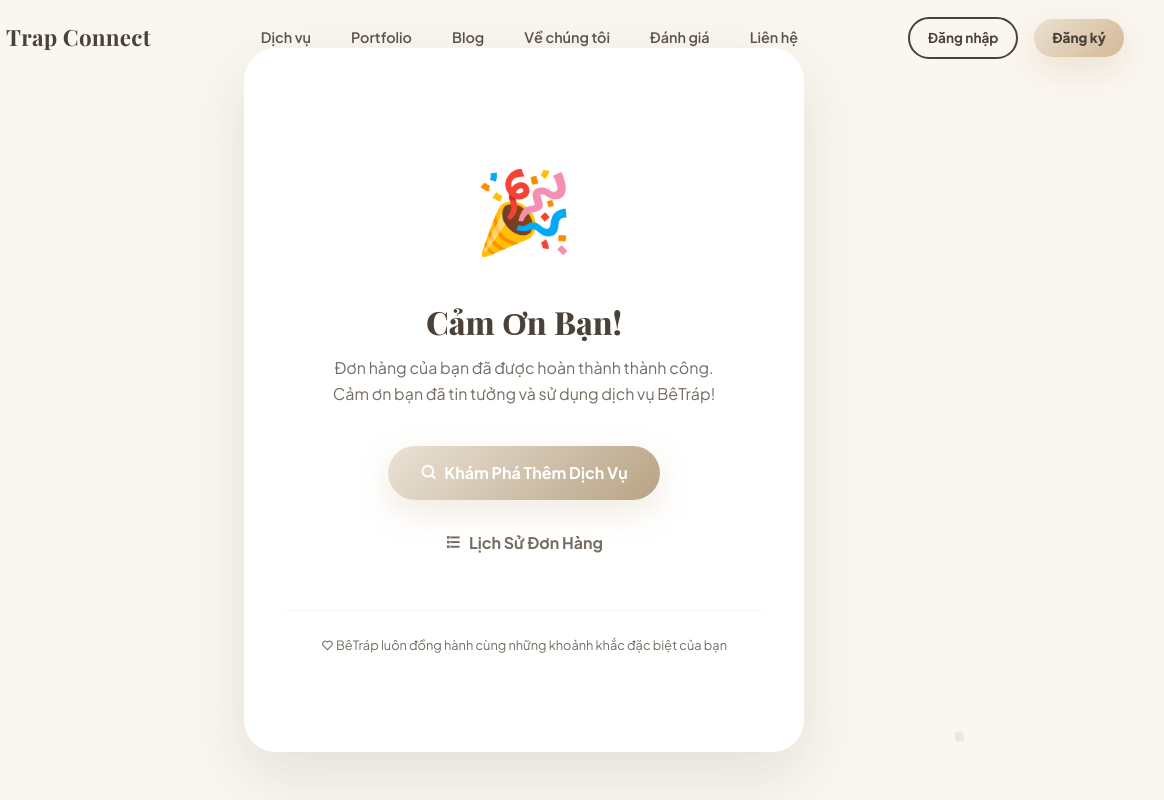
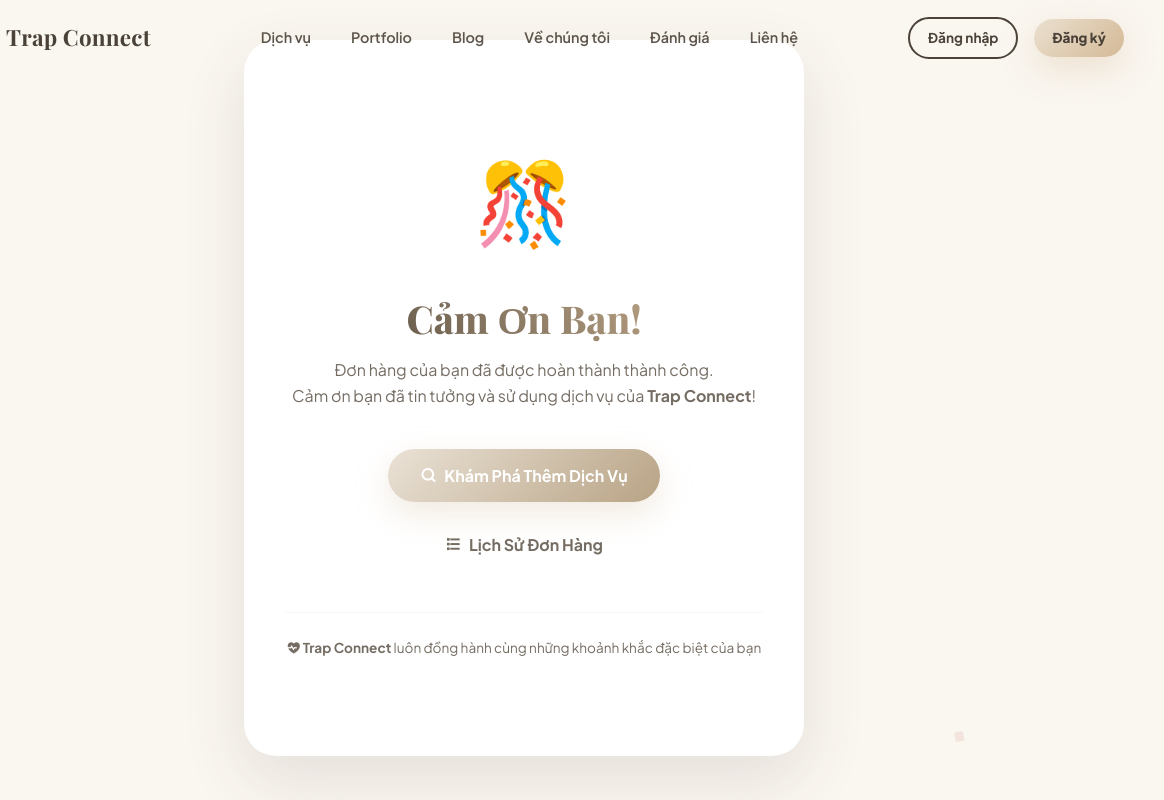
Before and after one commit to Khlnih/Betrap_web, a website: page pages/thankyou.html in a window 1280 px wide. Shown: the full height of the page, 116-1280 px from the left. Drawn offline with nearby package versions, Linux system fonts and the light colour scheme; a web font is replaced by a local one.

Commit message:
feat: enhance thank you page animations and branding

```diff
--- a/pages/thankyou.html
+++ b/pages/thankyou.html
@@ -11,7 +11,7 @@
   <style>
     body { background: var(--cream); }
     .ty-wrapper {
-      min-height: 100vh;
+      min-height: calc(100vh - var(--nav-h));
       display: flex;
       align-items: center;
       justify-content: center;
@@ -33,19 +33,40 @@
       position: absolute;
       top: 0; left: 0; right: 0;
       height: 6px;
-      background: linear-gradient(90deg, var(--gold), var(--rose));
+      background: linear-gradient(90deg, var(--gold), #f9d423, #ff4e50, var(--rose));
+      background-size: 200% 200%;
+      animation: gradientShift 3s ease infinite;
+    }
+    @keyframes gradientShift {
+      0% { background-position: 0% 50%; }
+      50% { background-position: 100% 50%; }
+      100% { background-position: 0% 50%; }
+    }
+    .ty-card:hover {
+      transform: translateY(-5px);
+      box-shadow: 0 30px 60px rgba(0,0,0,0.12);
+      transition: transform 0.4s ease, box-shadow 0.4s ease;
     }
     .ty-icon {
       font-size: 5rem;
       margin-bottom: var(--sp-lg);
-      animation: bounceIn .6s ease;
+      animation: popBounce 0.8s cubic-bezier(0.175, 0.885, 0.32, 1.275) forwards;
+      display: inline-block;
+    }
+    @keyframes popBounce {
+      0%   { transform: scale(0) rotate(-15deg); opacity: 0; }
+      50%  { transform: scale(1.2) rotate(10deg); opacity: 1; }
+      100% { transform: scale(1) rotate(0deg); opacity: 1; }
     }
     .ty-title {
       font-family: var(--font-h);
-      font-size: 2rem;
+      font-size: 2.4rem;
       font-weight: 800;
       color: var(--text-dark);
       margin-bottom: var(--sp-sm);
+      background: linear-gradient(45deg, var(--text-dark), var(--gold));
+      -webkit-background-clip: text;
+      -webkit-text-fill-color: transparent;
     }
     .ty-sub {
       color: var(--text-muted);
@@ -100,6 +121,11 @@
       0%   { transform: translateY(-20px) rotate(0deg); opacity: 1; }
       100% { transform: translateY(110vh) rotate(720deg); opacity: 0; }
     }
+    @keyframes pulse {
+      0% { transform: scale(1); }
+      50% { transform: scale(1.15); }
+      100% { transform: scale(1); }
+    }
   </style>
   <link rel="icon" type="image/png" href="../assets/favicon.png">
 </head>
@@ -111,11 +137,11 @@
 
   <div class="ty-wrapper">
     <div class="ty-card animate-fadeInUp" style="position:relative;z-index:1">
-      <div class="ty-icon">🎉</div>
+      <div class="ty-icon">🎊</div>
       <div class="ty-title">Cảm Ơn Bạn!</div>
       <p class="ty-sub" id="ty-message">
         Đơn hàng của bạn đã được hoàn thành thành công.<br>
-        Cảm ơn bạn đã tin tưởng và sử dụng dịch vụ BêTráp!
+        Cảm ơn bạn đã tin tưởng và sử dụng dịch vụ của <strong>Trap Connect</strong>!
       </p>
 
       <div id="review-summary" style="display:none">
@@ -135,9 +161,9 @@
         </a>
       </div>
 
-      <div style="margin-top:var(--sp-xl);padding-top:var(--sp-lg);border-top:1px solid rgba(220,165,174,.1);font-size:.8rem;color:var(--text-muted)">
-        <i class="ri-heart-line" style="color:var(--rose)"></i>
-        BêTráp luôn đồng hành cùng những khoảnh khắc đặc biệt của bạn
+      <div style="margin-top:var(--sp-xl);padding-top:var(--sp-lg);border-top:1px solid rgba(220,165,174,.1);font-size:.85rem;color:var(--text-muted)">
+        <i class="ri-heart-pulse-fill" style="color:var(--rose); animation: pulse 1.5s infinite; display: inline-block;"></i>
+        <strong>Trap Connect</strong> luôn đồng hành cùng những khoảnh khắc đặc biệt của bạn
       </div>
     </div>
   </div>
@@ -159,7 +185,8 @@
       if (skipped) {
         document.getElementById('ty-message').innerHTML =
           'Đơn hàng của bạn đã được hoàn thành thành công.<br>' +
-          '<span style="color:var(--text-muted);font-size:.9rem">Bạn có thể đánh giá dịch vụ bất cứ lúc nào trong Lịch Sử Đơn Hàng.</span>';
+          'Cảm ơn bạn đã tin tưởng và sử dụng dịch vụ của <strong>Trap Connect</strong>!<br>' +
+          '<span style="color:var(--text-muted);font-size:.9rem;display:block;margin-top:8px;">Bạn có thể đánh giá dịch vụ bất cứ lúc nào trong Lịch Sử Đơn Hàng.</span>';
       } else if (rating > 0) {
         const summaryEl = document.getElementById('review-summary');
         summaryEl.style.display = 'block';
```
